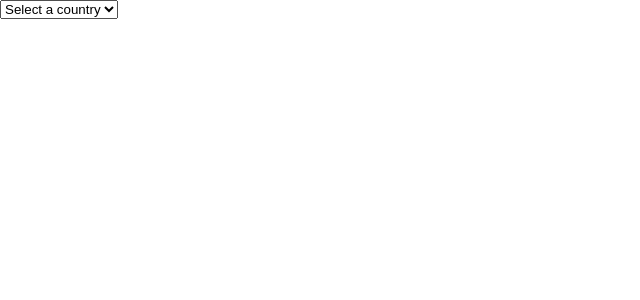
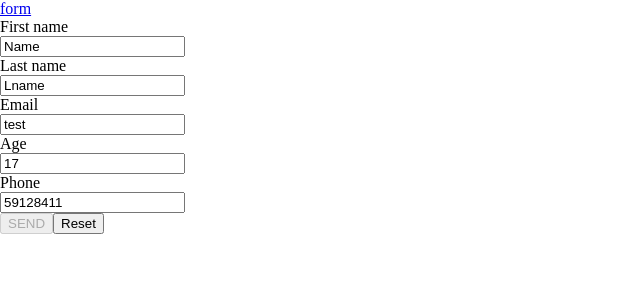
Before and after one commit to Ararat01/class-work, an Angular app: page /form in a window 1280 px wide. Shown: the top 300 px of the page, without its empty margins (0-640 px from the left). Built offline with nearby package versions, Linux system fonts and the light colour scheme.

Commit message:
form added

```diff
--- a/src/app/app.component.html
+++ b/src/app/app.component.html
@@ -4,4 +4,6 @@
   <div class="anim left">Lorem ipsum, dolor sit amet consectetur adipisicing elit. Aliquam expedita aperiam, modi repudiandae obcaecati iste harum rem dignissimos quaerat quos culpa ad labore fugit numquam perspiciatis eveniet porro quidem incidunt.</div>
   <div class="anim right">Lorem ipsum dolor sit amet consectetur, adipisicing elit. Repellendus laboriosam nemo deserunt, nihil voluptate eligendi eos est similique animi hic non sed sint, placeat error at. Laudantium quaerat nostrum ducimus.</div>
 </div> -->
-<app-test></app-test>
+<!-- <app-test></app-test> -->
+<a routerLink="form">form</a>
+<router-outlet></router-outlet>
--- a/src/app/app.module.ts
+++ b/src/app/app.module.ts
@@ -1,16 +1,28 @@
 import { NgModule } from '@angular/core';
 import { BrowserModule } from '@angular/platform-browser';
-
+import { Routes, RouterModule } from '@angular/router';
 import { AppComponent } from './app.component';
 import { TestComponent } from './test/test.component';
+import { FormsComponent } from './forms/forms.component';
+import { ReactiveFormsModule } from '@angular/forms';
+
+const route: Routes = [
+  {
+    path: 'form',
+    component: FormsComponent
+  },
+];
 
 @NgModule({
   declarations: [
     AppComponent,
-    TestComponent
+    TestComponent,
+    FormsComponent
   ],
   imports: [
-    BrowserModule
+    BrowserModule,
+    RouterModule.forRoot(route),
+    ReactiveFormsModule
   ],
   providers: [],
   bootstrap: [AppComponent]
--- /dev/null
+++ b/src/app/forms/forms.component.html
@@ -0,0 +1,24 @@
+<form [formGroup]="form" (ngSubmit)="send()">
+    <label for="first_name">First name</label>
+    <div>
+        <input type="text" formControlName="first_name">
+    </div>
+    <label for="last_name">Last name</label>
+    <div>
+        <input type="text" formControlName="last_name">
+    </div>
+    <label for="email">Email</label>
+    <div>
+        <input type="email" formControlName="email">
+    </div>
+    <label for="age">Age</label>
+    <div>
+        <input type="number" formControlName="age">
+    </div>
+    <label for="phone">Phone</label>
+    <div>
+        <input type="tel" formControlName="phone">
+    </div>
+    <button [disabled]="form.invalid">SEND</button>
+    <button type="button" (click)="resetForm()">Reset</button>
+</form>
--- /dev/null
+++ b/src/app/forms/forms.component.scss
@@ -0,0 +1,6 @@
+input.ng-valid.ng-touched {
+    border: 2px solid green;
+}
+input.ng-invalid.ng-touched {
+    border: 2px solid red;
+}
--- /dev/null
+++ b/src/app/forms/forms.component.ts
@@ -0,0 +1,42 @@
+import { Component, OnInit } from '@angular/core';
+import { FormControl, FormGroup, Validators } from '@angular/forms';
+
+@Component({
+  selector: 'app-forms',
+  templateUrl: './forms.component.html',
+  styleUrls: ['./forms.component.scss']
+})
+export class FormsComponent implements OnInit {
+
+  form = new FormGroup({
+    first_name: new FormControl('', Validators.required),
+    last_name: new FormControl(''),
+    email: new FormControl('', Validators.email),
+    age: new FormControl(''),
+    phone: new FormControl('')
+  })
+
+  constructor() { }
+
+  ngOnInit(): void {
+    this.form.setValue({
+      first_name: 'Name',
+      last_name: 'Lname',
+      email: 'email',
+      age: 17,
+      phone: '59128411'
+    })
+    this.form.patchValue({
+      email: 'test'
+    })
+  }
+
+  send() {
+    console.table(this.form.value);
+    this.resetForm()
+  }
+
+  resetForm() {
+    this.form.reset({})
+  }
+}
--- a/src/app/test/test.component.html
+++ b/src/app/test/test.component.html
@@ -1,9 +1,9 @@
-<select (change)="log($event.target)">
+<!-- <select (change)="log($event.target)">
     <option hidden>Select a country</option>
-    <option *ngFor="let country of countries">{{country.countryName}}</option>
+    <option *ngFor="let country of countries" value="{{country.id}}">{{country.countryName}}</option>
 </select>
 
 <select *ngIf="i >= 0">
     <option hidden>Select a city</option>
     <option *ngFor="let city of countries[i].cities">{{city.name}}</option>
-</select>
+</select> -->
--- a/src/assets/scrollanimation.js
+++ b/src/assets/scrollanimation.js
@@ -1,5 +1,4 @@
 window.addEventListener('scroll', animator)
-
 function offset(el) {
     const rect = el.getBoundingClientRect(),
         scrollLeft = window.pageXOffset || document.documentElement.scrollLeft,
```
Also changed, not shown: 1 other file (tests, documents, lock files or other folders).
